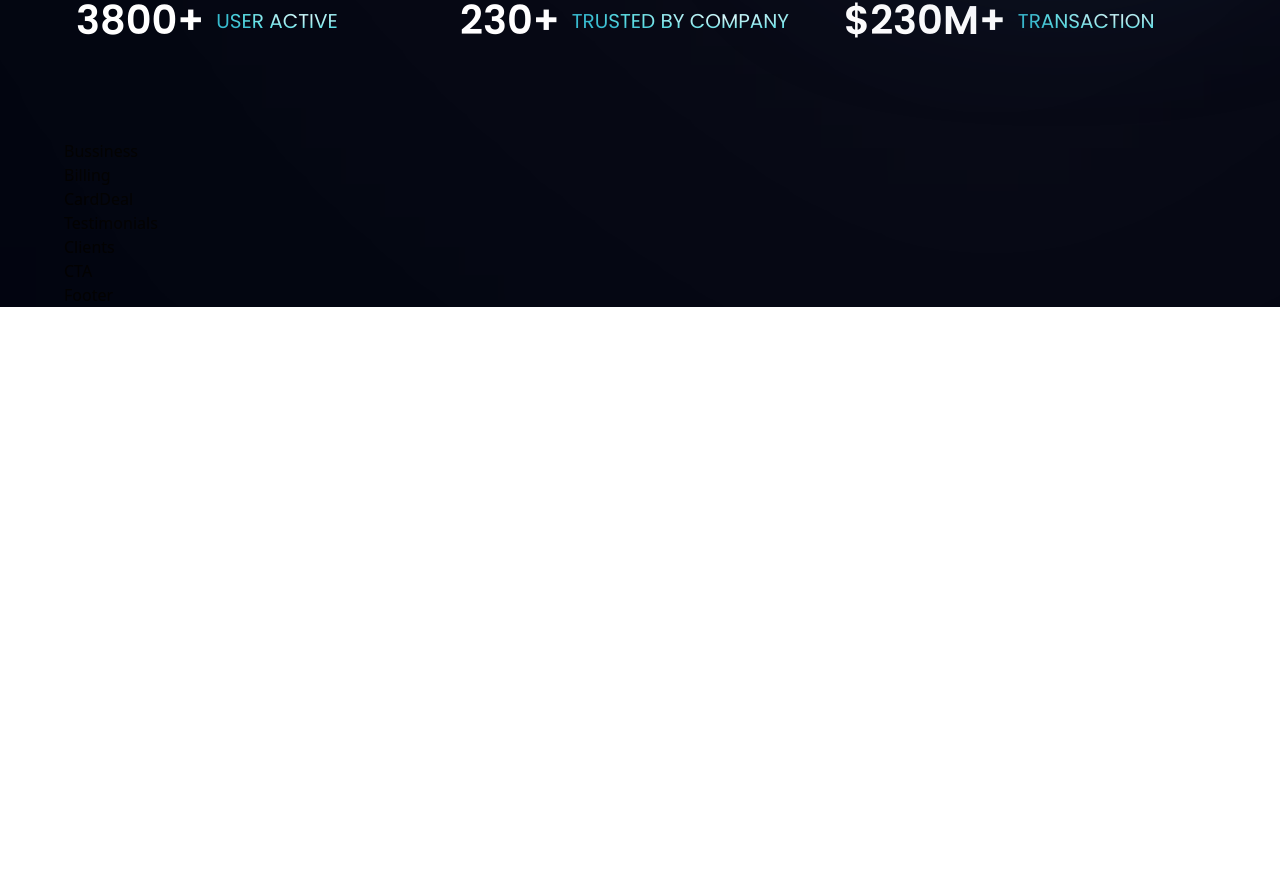
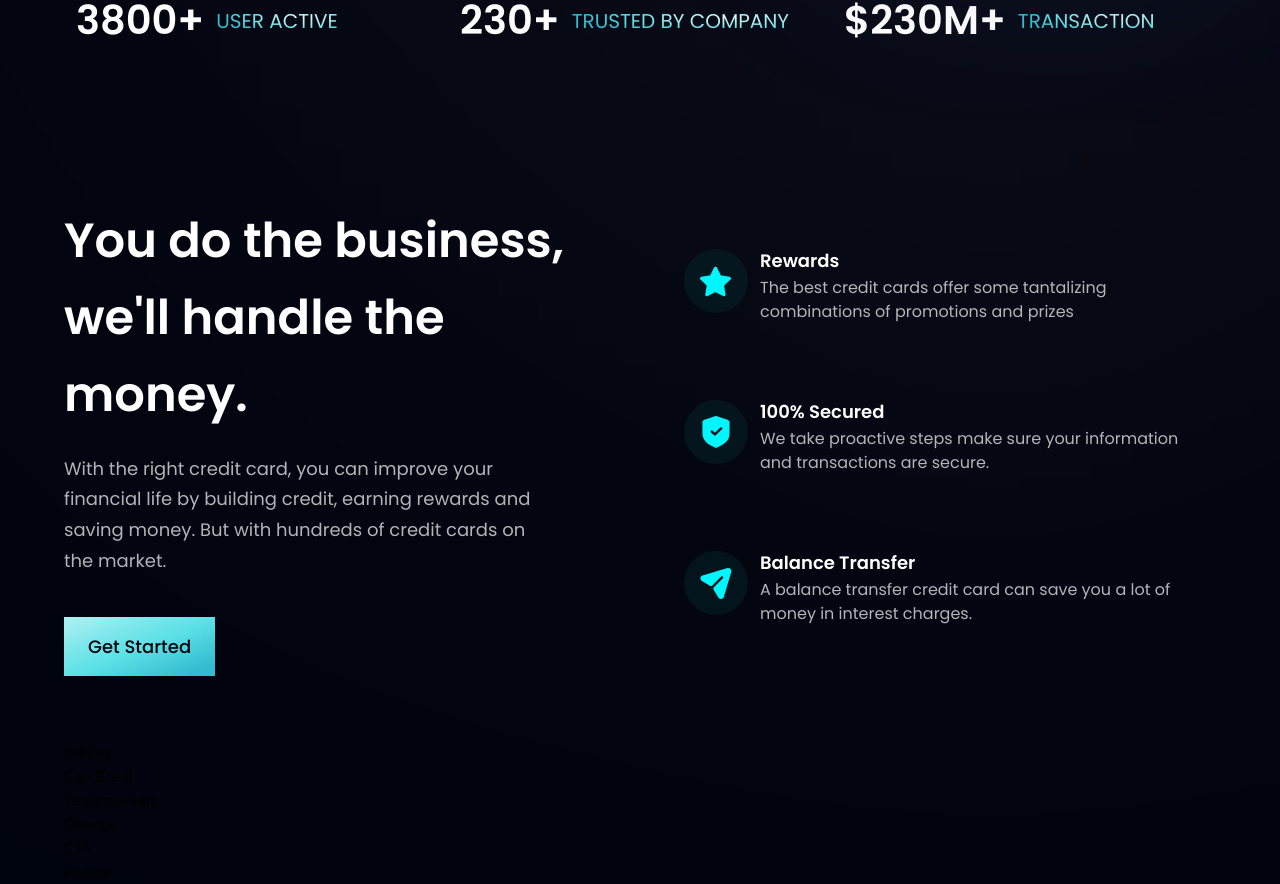
Before and after one commit to tommyboiii004/firstApp, a React (Vite) app in the folder bank_app/: page / in a window 1280 px wide. Shown: the part 806-1690 px from the top of the page. Before the commit the page ends 1113 px from the top, so only its background shows below. Built offline with nearby package versions, Linux system fonts and the light colour scheme.

Commit message:
Business section completed

```diff
--- a/bank_app/src/components/Business.jsx
+++ b/bank_app/src/components/Business.jsx
@@ -1,8 +1,46 @@
-import styles from "../style"
+import styles, { layout } from "../style";
+import { features } from "../constants";
+import Button from "./Button";
+
+const FeatureCard = ({ icon, title, content, index }) => (
+    <div className={`flex flex-row p-6 rounded-[20px] ${index !== features.length - 1 ? "mb-6" : "mb-0"} feature-card`}>
+        <div className={`w-[64px] h-[64px] rounded-full ${styles.flexCenter} bg-dimBlue`}>
+            <img src={icon} alt="icon" className="w-[50%] h-[50%] object-contain" />
+        </div>
+        <div className="flex-1 flex flex-col ml-3">
+            <h4 className="font-poppins font-semibold text-white text-[18px] leading-[23px] mb-1">
+                {title}
+            </h4>
+            <p className="font-poppins font-normal text-dimWhite text-[16px] leading-[24px] mb-1">
+                {content}
+            </p>
+
+        </div>
+
+    </div>
+)
 
 const Bussiness = () => {
     return (
-        <div>Bussiness</div>
+        <section id="features" className={layout.section}>
+            <div className={layout.sectionInfo}>
+                <h2 className={styles.heading2}>You do the business,<br className="sm:block hidden" /> we'll handle the money.</h2>
+
+                <p className={`${styles.paragraph} max-w-[470px] mt-5`}>With the right credit card, you can improve your financial life by
+                    building credit, earning rewards and saving money. But with hundreds
+                    of credit cards on the market.
+                </p>
+
+                <Button styles=" mt-10" />
+            </div>
+
+            <div className={`${layout.sectionImg} flex-col`}>
+                {features.map((feature, index) => (
+                    <FeatureCard key={feature.id} {...feature} index={index} />
+                ))}
+            </div>
+
+        </section>
     )
 }
 
--- a/bank_app/src/components/Button.jsx
+++ b/bank_app/src/components/Button.jsx
@@ -1,8 +1,11 @@
 import React from 'react'
 
-const Button = () => {
+const Button = ({ styles }) => {
     return (
-        <div>Button</div>
+        <button type="button" className={`py-4 px-6 bg-blue-gradient font-poppins font-medium text-[18px] text-primary outline-none ${styles}`}>
+            Get Started
+
+        </button>
     )
 }
 
```
